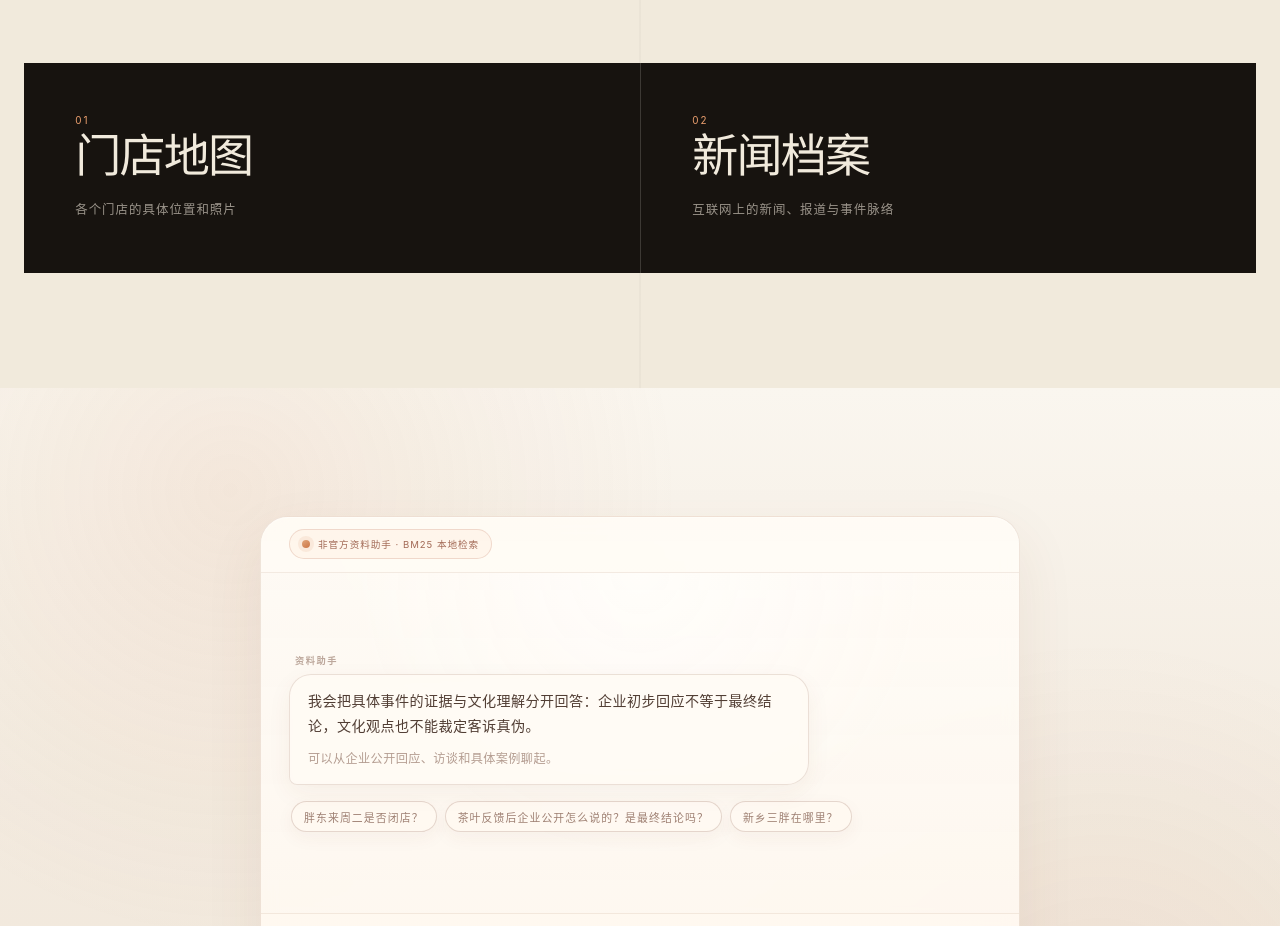
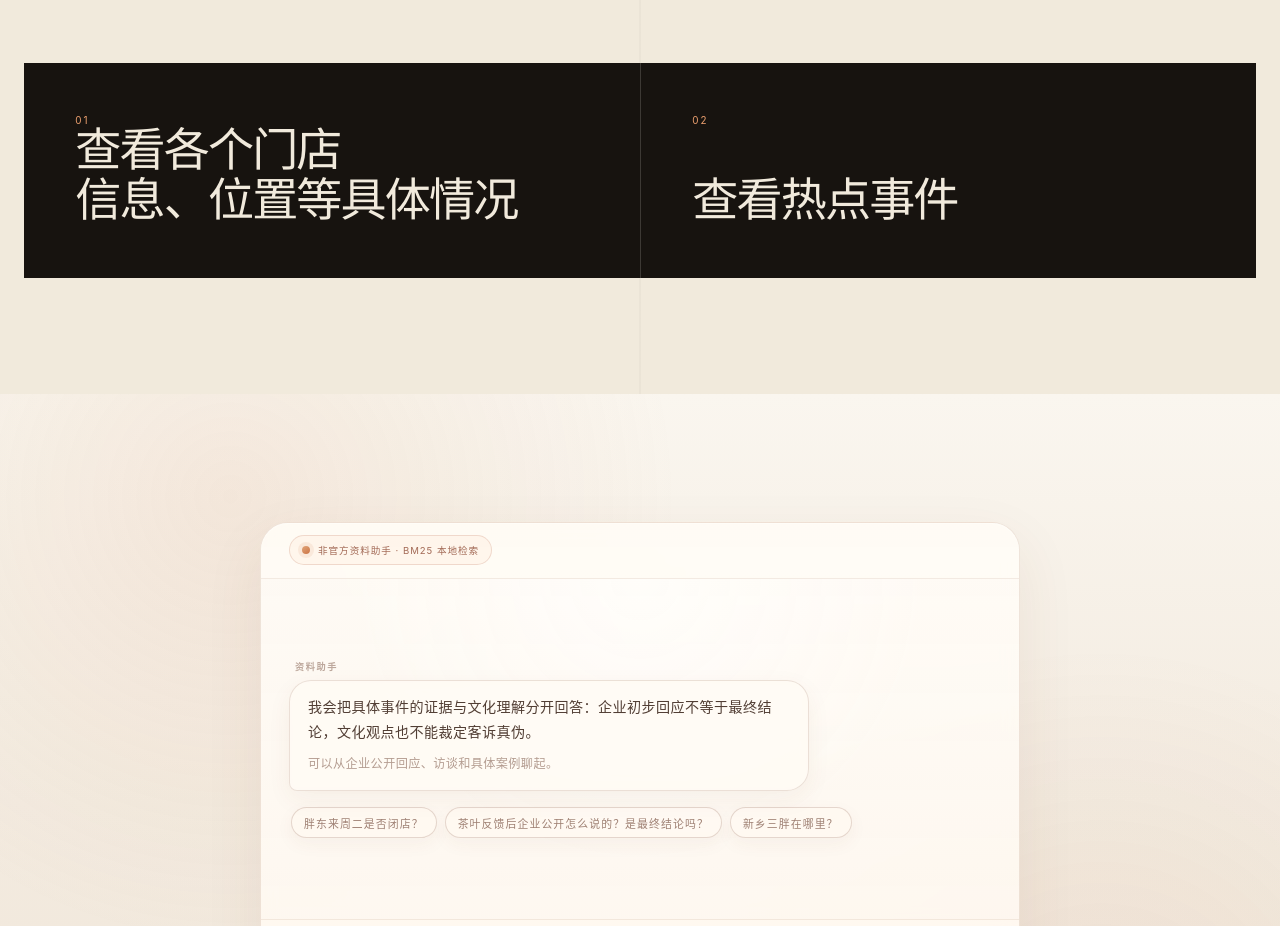
Before and after one commit to pao779765-web/pang_dong_lai, a Next.js app in the folder pangdonglai_project/site/: page / in a window 1280 px wide. Shown: the part 1266-2192 px from the top of the page. Built offline with nearby package versions, Linux system fonts and the light colour scheme.

Commit message:
fix: 更新双栏目入口文案

```diff
--- a/pangdonglai_project/site/app/page.tsx
+++ b/pangdonglai_project/site/app/page.tsx
@@ -448,13 +448,11 @@ export default function Home() {
           <aside className="next-chapters" aria-label="内容板块">
             <article className="chapter-card">
               <span className="chapter-index">01</span>
-              <h3>门店地图</h3>
-              <p>各个门店的具体位置和照片</p>
+              <h3>查看各个门店<br />信息、位置等具体情况</h3>
             </article>
             <article className="chapter-card">
               <span className="chapter-index">02</span>
-              <h3>新闻档案</h3>
-              <p>互联网上的新闻、报道与事件脉络</p>
+              <h3>查看热点事件</h3>
             </article>
           </aside>
         </div>
```
Also changed, not shown: 1 other file (tests, documents, lock files or other folders).
